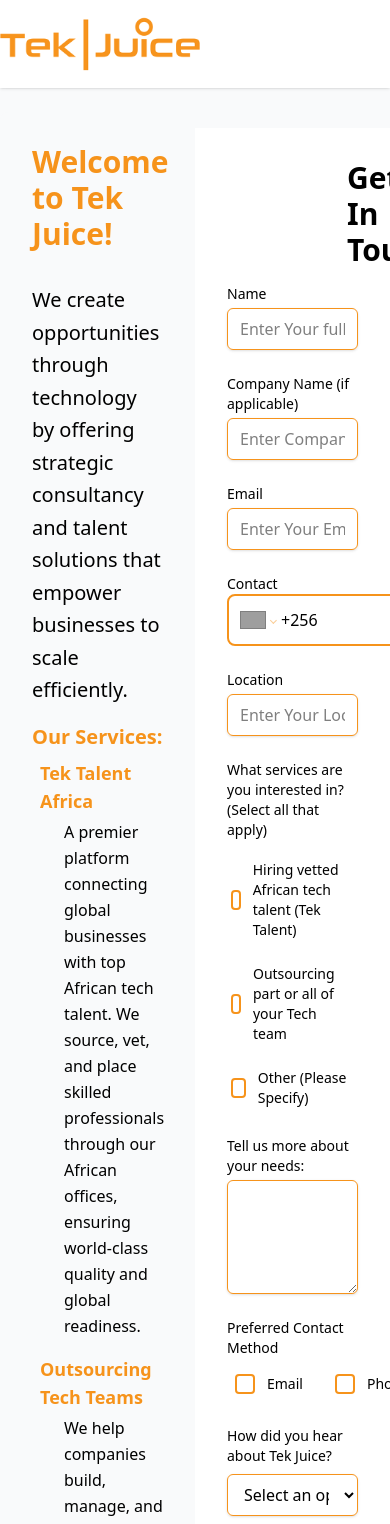
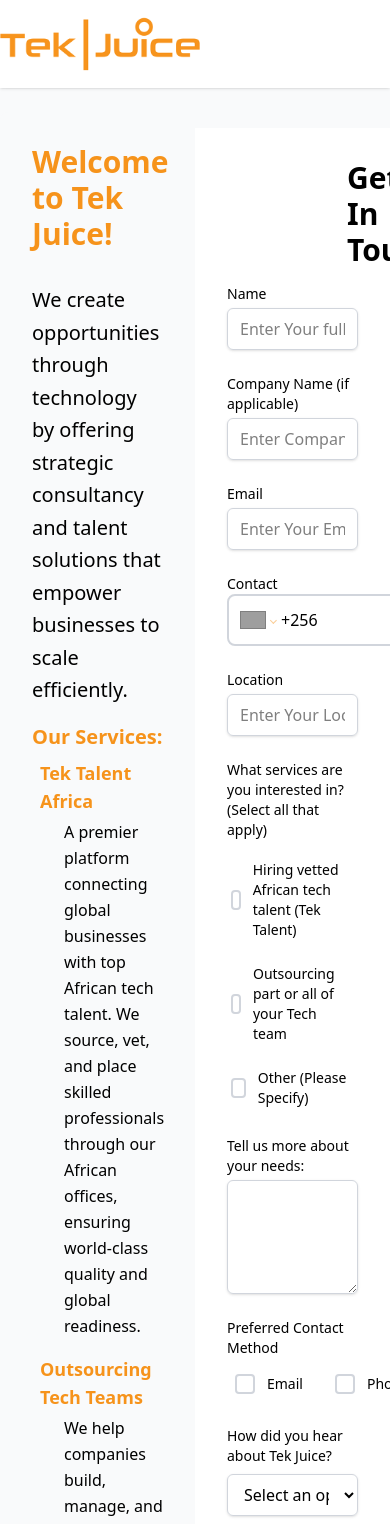
Before and after one commit to elishamugenyi/tekjuice-enquiry-form, a Next.js app: page / in a window 390 px wide. Shown: the top 1524 px of the page. Built offline with nearby package versions, Linux system fonts and the light colour scheme; grey boxes are pictures that could not be loaded.

Commit message:
changed css for phone input focus to orange

```diff
--- a/src/app/globals.css
+++ b/src/app/globals.css
@@ -19,6 +19,13 @@
   }
 }
 
+/* Target the inner input of react-phone-number-input */
+.PhoneInputInput:focus {
+  outline: #F6931B !important; /* Remove default blue outline */
+  border-color: #F6931B !important; /* Set border color to orange */
+  /*box-shadow: 0 0 0 3px rgba(246, 147, 27, 0.5) !important; /* Custom orange glow */
+}
+
 body {
   background: var(--background);
   color: var(--foreground);
--- a/src/app/page.tsx
+++ b/src/app/page.tsx
@@ -327,7 +327,7 @@
                         name="name"
                         placeholder="Enter Your full name"
                         onChange={handleChange}
-                        className="mt-1 block w-full px-3 py-2 border border-[#F6931B] text-black rounded-md shadow-sm focus:outline-[#F6931B] focus:ring-[#F6931B] focus:border-[#F6931B]"
+                        className="mt-1 block w-full px-3 py-2 border border-gray-300 text-black rounded-md shadow-sm focus:outline-[#F6931B] focus:ring-[#F6931B] focus:border-[#F6931B]"
                         required
                     />
                 </div>
@@ -342,7 +342,7 @@
                         name="company"
                         placeholder="Enter Company Name."
                         onChange={handleChange}
-                        className="mt-1 block w-full px-3 py-2 text-black border border-[#F6931B] rounded-md shadow-sm focus:outline-[#F6931B] focus:ring-[#F6931B] focus:border-[#F6931B]"
+                        className="mt-1 block w-full px-3 py-2 text-black border border-gray-300 rounded-md shadow-sm focus:outline-[#F6931B] focus:ring-[#F6931B] focus:border-[#F6931B]"
                     />
                 </div>
 
@@ -356,7 +356,7 @@
                         name="email"
                         placeholder="Enter Your Email"
                         onChange={handleChange}
-                        className="mt-1 block w-full px-3 py-2 text-black border border-[#F6931B] rounded-md shadow-sm focus:outline-[#F6931B] focus:ring-[#F6931B] focus:border-[#F6931B]"
+                        className="mt-1 block w-full px-3 py-2 text-black border border-gray-300 rounded-md shadow-sm focus:outline-[#F6931B] focus:ring-[#F6931B] focus:border-[#F6931B]"
                         required
                     />
                 </div>
@@ -375,7 +375,7 @@
                             onChange={handlePhoneChange}
                             placeholder="Enter Phone Number"
                             className="
-                                flex-1 block p-3 border-2 border-[#F6931B] rounded-lg
+                                flex-1 block p-3 border-2 border-gray-300 rounded-lg
                                 placeholder-[#F6931B] text-black focus:outline-none
                                 focus:ring-2 focus:ring-[#F6931B] focus:border-[#F6931B]
                                 hover:border-[#F6931B] transition-colors duration-200
@@ -383,8 +383,8 @@
                             style={{
                                 '--PhoneInputCountryFlag-height': '1em', // Adjust flag height
                                 '--PhoneInputCountryFlag-width': '1.5em', // Adjust flag width
-                                '--PhoneInput-color--focus': '#F6931B', //Input focus
                                 '--PhoneInputCountrySelectArrow-color': '#F6931B', // Customize dropdown arrow color
+
                             }}
                             required
                         />
@@ -401,7 +401,7 @@
                         name="location"
                         placeholder="Enter Your Location."
                         onChange={handleChange}
-                        className="mt-1 block w-full px-3 py-2 text-black border border-[#F6931B] rounded-md shadow-sm focus:outline-[#F6931B] focus:ring-[#F6931B] focus:border-[#F6931B]"
+                        className="mt-1 block w-full px-3 py-2 text-black border border-gray-300 rounded-md shadow-sm focus:outline-[#F6931B] focus:ring-[#F6931B] focus:border-[#F6931B]"
                         required
                     />
                 </div>
@@ -422,7 +422,7 @@
                             value={option.value}
                             onChange={handleCheckboxChange}
                             checked={formData.services.includes(option.value)}
-                            className="appearance-none h-5 w-5 rounded border-2 border-[#F6931B]
+                            className="appearance-none h-5 w-5 rounded border-2 border-gray-300
                                         checked:bg-[#F6931B] checked:border-[#F6931B] relative transition-colors duration-200
                                         before:content-[''] before:absolute before:left-1/2 before:top-1/2 before:w-2 before:h-3
                                         before:border-r-2 before:border-b-2 before:border-white before:transform
@@ -440,7 +440,7 @@
                                     value={otherService}
                                     onChange={(e) => setOtherService(e.target.value)}
                                     className="w-full px-3 py-2 text-black border
-                                    border-[#F6931B] rounded-md shadow-sm
+                                    border-gray-300 rounded-md shadow-sm focus:outline-[#F6931B]
                                     focus:ring-[#F6931B] focus:border-[#F6931B]"
                                     placeholder="Specify other services"
                                 />
@@ -460,7 +460,7 @@
                         value={formData.about_you}
                         onChange={handleChange}
                         rows={4}
-                        className="mt-1 block w-full px-3 py-2 text-black border border-[#F6931B] rounded-md shadow-sm focus:outline-[#F6931B] focus:ring-[#F6931B] focus:border-[#F6931B]"
+                        className="mt-1 block w-full px-3 py-2 text-black border border-gray-300 rounded-md shadow-sm focus:outline-[#F6931B] focus:ring-[#F6931B] focus:border-[#F6931B]"
                     ></textarea>
                 </div>
 
@@ -482,7 +482,7 @@
                                     value={option.value}
                                     onChange={handleCheckboxChange}
                                     checked={formData.preferred_contact.includes(option.value)}
-                                    className="appearance-none h-5 w-5 rounded border-2 border-[#F6931B]
+                                    className="appearance-none h-5 w-5 rounded border-2 border-gray-300
                                         checked:bg-[#F6931B] checked:border-[#F6931B] relative transition-colors duration-200
                                         before:content-[''] before:absolute before:left-1/2 before:top-1/2 before:w-2 before:h-3
                                         before:border-r-2 before:border-b-2 before:border-white before:transform
@@ -515,7 +515,7 @@
                             setOtherKnowUs(""); // Reset the "Other" input when "Others" is selected
                             }
                         }}
-                        className="w-full px-3 py-2 text-black border border-[#F6931B] rounded-md shadow-sm focus:outline-[#F6931B] focus:ring-[#F6931B] focus:border-[#F6931B]"
+                        className="w-full px-3 py-2 text-black border border-gray-300 rounded-md shadow-sm focus:outline-[#F6931B] focus:ring-[#F6931B] focus:border-[#F6931B]"
                         >
                         <option value="">Select an option</option>
                         <option value="Social media">Social media</option>
@@ -530,7 +530,7 @@
                                 type="text"
                                 value={otherKnowUs}
                                 onChange={(e) => setOtherKnowUs(e.target.value)}
-                                className="w-full px-3 py-2 text-black border border-[#F6931B] rounded-md shadow-sm focus:outline-[#F6931B] focus:ring-[#F6931B] focus:border-[#F6931B]"
+                                className="w-full px-3 py-2 text-black border border-gray-300 rounded-md shadow-sm focus:outline-[#F6931B] focus:ring-[#F6931B] focus:border-[#F6931B]"
                                 placeholder="Specify"
                             />
                         </div>
```
